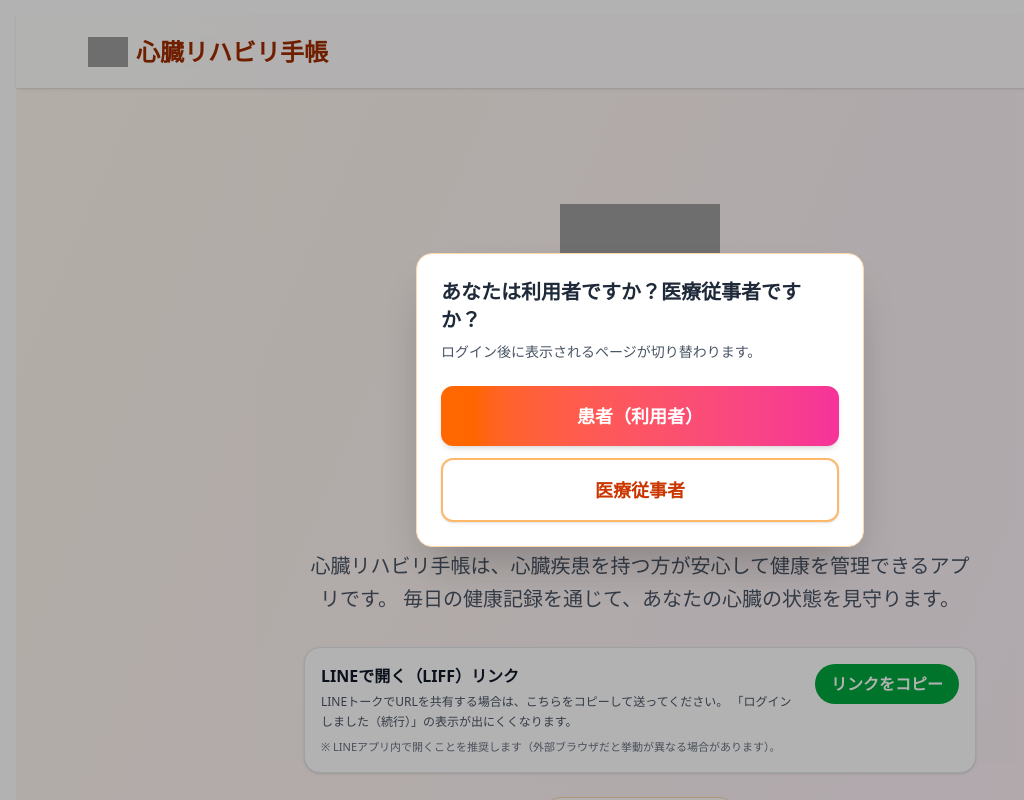
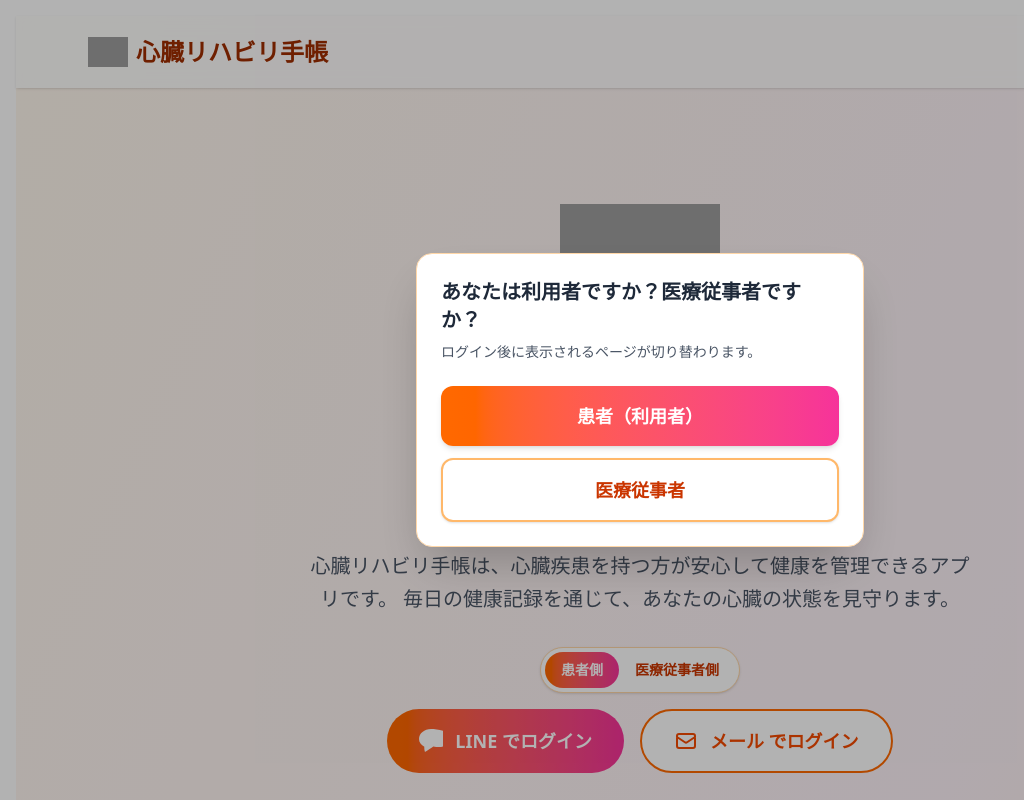
Before and after one commit to mikan623/heart-rehab-app, a Next.js app: page / in a window 1280 px wide. Shown: the top 800 px of the page, without its empty margins (0-1024 px from the left). Built offline with nearby package versions, Linux system fonts and the light colour scheme; no server answers; grey boxes are pictures that could not be loaded.

Commit message:
Landing: remove “Copy LIFF link” sharing UI

```diff
--- a/src/app/page.tsx
+++ b/src/app/page.tsx
@@ -14,7 +14,6 @@ export default function LandingPage() {
   const [isSignUp, setIsSignUp] = useState(false);
   const [loginRole, setLoginRole] = useState<'patient' | 'medical'>('patient');
   const [showRoleModal, setShowRoleModal] = useState(false);
-  const [copyLiffStatus, setCopyLiffStatus] = useState<'idle' | 'copied' | 'failed'>('idle');
 
   // ログインフォームの状態
   const [email, setEmail] = useState('');
@@ -356,41 +355,6 @@ export default function LandingPage() {
     setError('');
   };
 
-  // LINEで必ずLIFFとして開くURLをコピー（LINEトークで共有する用）
-  const copyLiffLink = async () => {
-    const url = buildLiffUrl('/');
-    if (!url) {
-      setCopyLiffStatus('failed');
-      setTimeout(() => setCopyLiffStatus('idle'), 2500);
-      return;
-    }
-    try {
-      if (typeof navigator !== 'undefined' && navigator.clipboard?.writeText) {
-        await navigator.clipboard.writeText(url);
-      } else if (typeof document !== 'undefined') {
-        // フォールバック（古いAndroid/一部WebView）
-        const ta = document.createElement('textarea');
-        ta.value = url;
-        ta.setAttribute('readonly', '');
-        ta.style.position = 'fixed';
-        ta.style.top = '0';
-        ta.style.left = '0';
-        ta.style.opacity = '0';
-        document.body.appendChild(ta);
-        ta.select();
-        document.execCommand('copy');
-        document.body.removeChild(ta);
-      } else {
-        throw new Error('clipboard unavailable');
-      }
-      setCopyLiffStatus('copied');
-      setTimeout(() => setCopyLiffStatus('idle'), 1800);
-    } catch {
-      setCopyLiffStatus('failed');
-      setTimeout(() => setCopyLiffStatus('idle'), 2500);
-    }
-  };
-
   // ローディング中または初期化中
   if (!isClient || isLoggedIn === null) {
     return (
@@ -443,36 +407,6 @@ export default function LandingPage() {
             心臓リハビリ手帳は、心臓疾患を持つ方が安心して健康を管理できるアプリです。
             毎日の健康記録を通じて、あなたの心臓の状態を見守ります。
           </p>
-
-          {/* ✅ LIFFリンク共有（LINE内で必ずLIFFとして開く導線） */}
-          {buildLiffUrl('/') && (
-            <div className="max-w-2xl mx-auto bg-white rounded-2xl border border-gray-200 shadow-sm p-4 mb-6 text-left">
-              <div className="flex items-start justify-between gap-3">
-                <div>
-                  <p className="text-base font-extrabold text-gray-900">LINEで開く（LIFF）リンク</p>
-                  <p className="text-xs text-gray-600 mt-1 leading-relaxed">
-                    LINEトークでURLを共有する場合は、こちらをコピーして送ってください。
-                    「ログインしました（続行）」の表示が出にくくなります。
-                  </p>
-                </div>
-                <button
-                  type="button"
-                  onClick={copyLiffLink}
-                  className="shrink-0 px-4 py-2 rounded-full bg-green-600 text-white font-extrabold hover:bg-green-700 click-press"
-                >
-                  {copyLiffStatus === 'copied' ? 'コピーしました' : 'リンクをコピー'}
-                </button>
-              </div>
-              {copyLiffStatus === 'failed' && (
-                <p className="mt-2 text-sm text-red-600">
-                  コピーに失敗しました。時間をおいて再度お試しください（LIFF ID未設定の可能性もあります）。
-                </p>
-              )}
-              <p className="mt-2 text-[11px] text-gray-500">
-                ※ LINEアプリ内で開くことを推奨します（外部ブラウザだと挙動が異なる場合があります）。
-              </p>
-            </div>
-          )}
 
           {/* ログイン/登録ボタン */}
           {!showLoginForm ? (
```
